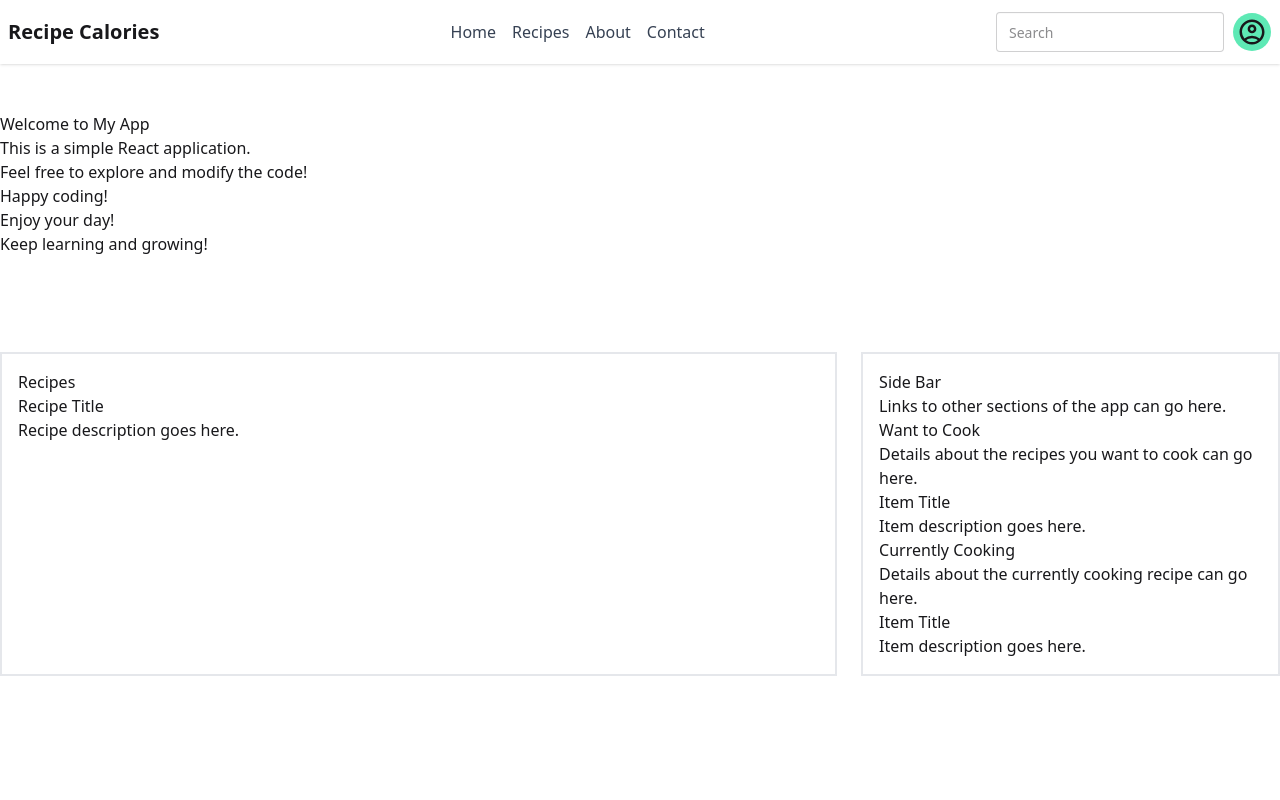
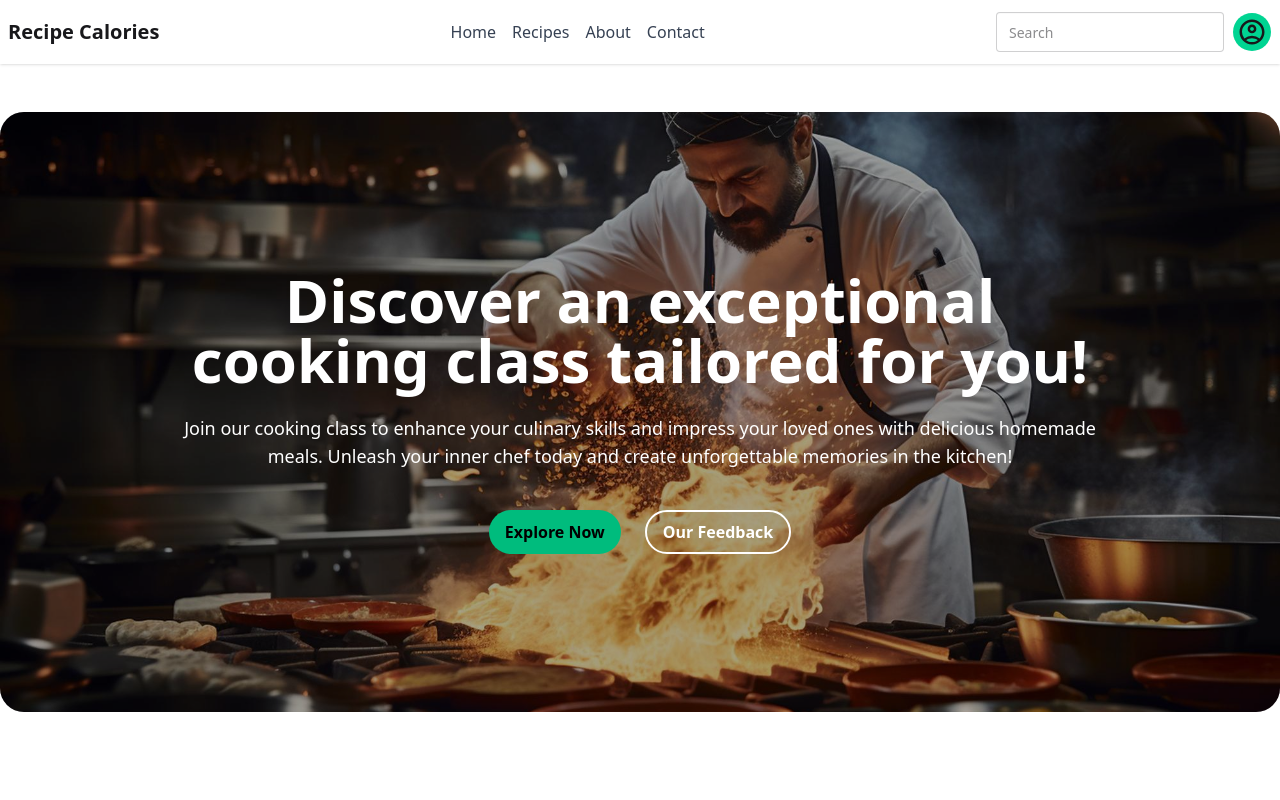
Before and after one commit to Minhajh2o/chefs-table, a React (Vite) app: page / in a window 1280 px wide. Shown: the top 800 px of the page. Built offline with nearby package versions, Linux system fonts and the light colour scheme.

Commit message:
banner added

```diff
--- a/src/components/banner/Banner.jsx
+++ b/src/components/banner/Banner.jsx
@@ -1,16 +1,37 @@
-import React from 'react';
+import React from "react";
+import banner from "../../assets/banner.jpg"; // Assuming you have a CSS module for styling
 
 const Banner = () => {
-    return (
-        <div>
-            <h1>Welcome to My App</h1>
-            <p>This is a simple React application.</p>
-            <p>Feel free to explore and modify the code!</p>
-            <p>Happy coding!</p>
-            <p>Enjoy your day!</p>
-            <p>Keep learning and growing!</p>
+  return (
+    <div className="h-[600px] w-full rounded-3xl relative overflow-hidden">
+      <img
+        className="w-full h-full object-cover"
+        src={banner}
+        alt="Banner Image"
+      />
+      {/* <div className='absolute inset-0 bg-black opacity-30 flex flex-col gap-6 justify-center items-center text-center'>
+                <h1 className='text-6xl w-3/4 font-bold text-white'>Discover an exceptional cooking class tailored for you!</h1>
+
+                <p className='text-lg text-white w-3/4'>Join our cooking class to enhance your culinary skills and impress your loved ones with delicious homemade meals. Unleash your inner chef today and create unforgettable memories in the kitchen!</p>
+                <div></div>
+            </div> */}
+      <div className="absolute inset-0 flex flex-col gap-6 justify-center items-center text-center text-white">
+        <div className="absolute inset-0 bg-black/35"></div>
+        <h1 className="relative text-6xl w-3/4 font-bold">
+          Discover an exceptional cooking class tailored for you!
+        </h1>
+        <p className="relative text-lg w-3/4">
+          Join our cooking class to enhance your culinary skills and impress
+          your loved ones with delicious homemade meals. Unleash your inner chef
+          today and create unforgettable memories in the kitchen!
+        </p>
+        <div className="relative flex gap-6 mt-4">
+            <button className="bg-emerald-500 text-black font-semibold px-4 py-2 rounded-full">Explore Now</button>
+            <button className="border-2 border-white font-semibold px-4 py-2 rounded-full">Our Feedback</button>
         </div>
-    );
+      </div>
+    </div>
+  );
 };
 
 export default Banner;
--- a/src/components/header/Header.jsx
+++ b/src/components/header/Header.jsx
@@ -27,7 +27,7 @@ const Header = () => {
               role="button"
               className="btn btn-ghost btn-circle avatar"
             >
-              <div className="w-10 rounded-full bg-emerald-300">
+              <div className="w-10 rounded-full bg-emerald-400">
                 <MdOutlineAccountCircle className="p-1 w-full h-full" />
               </div>
             </div>
```
